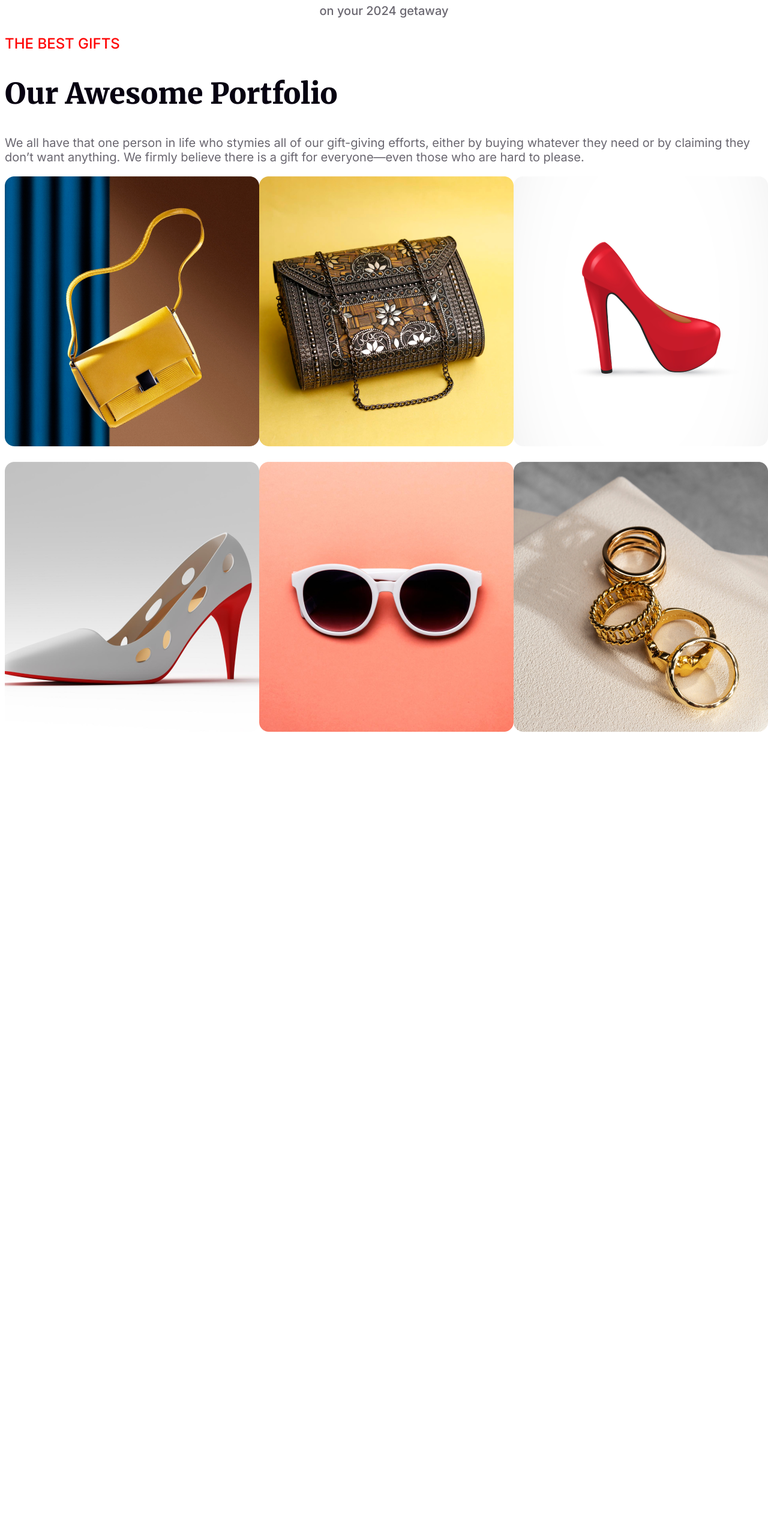
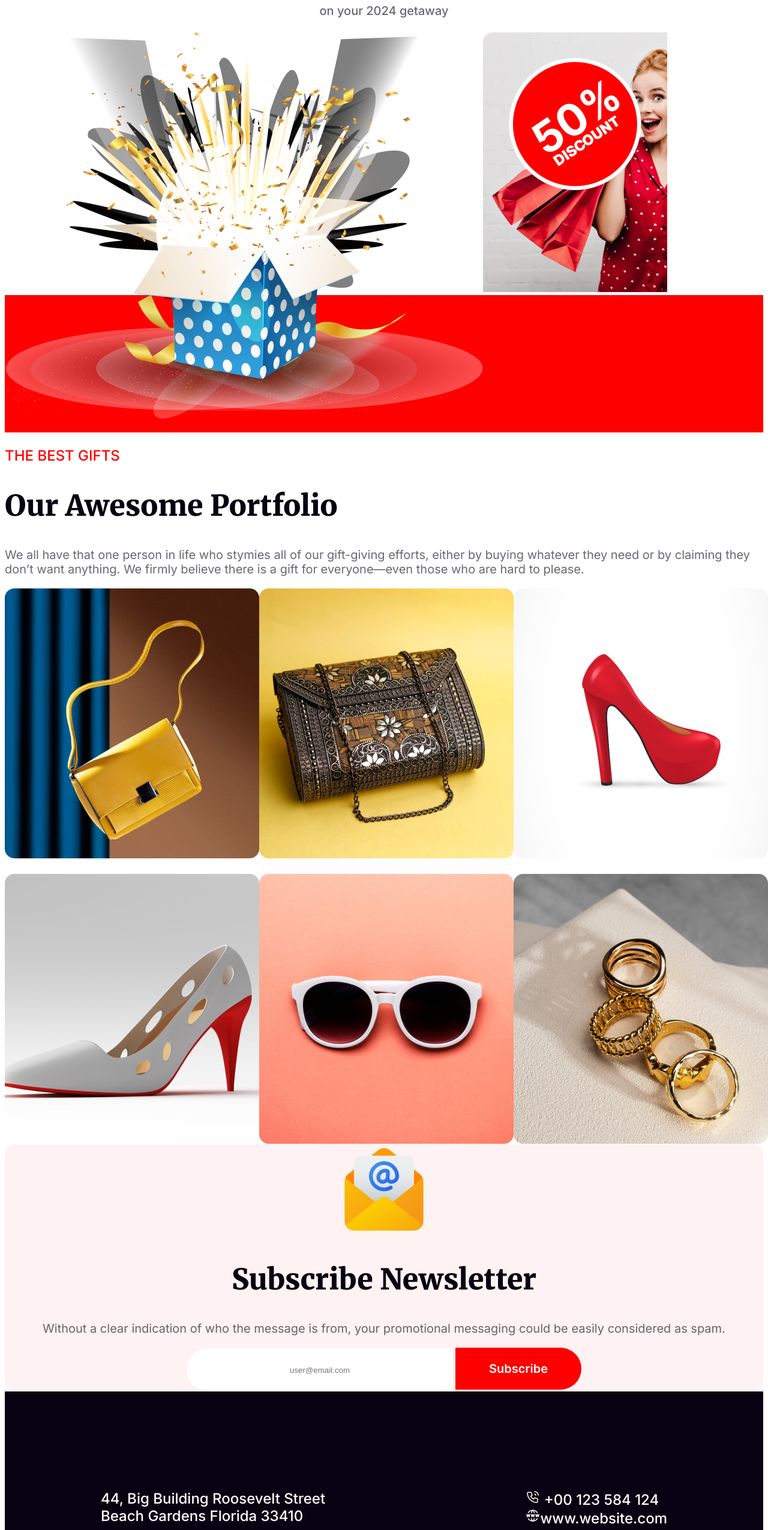
Before and after one commit to Zubayed-Shikder/A1-New-Year, a plain HTML site: page index.html in a window 1280 px wide. Shown: the part 3713-6264 px from the top of the page at 60% size. Before the commit the page ends 4942 px from the top, so only its background shows below. Drawn offline with Linux system fonts and the light colour scheme.

Commit message:
Overall process done wait for last fanishing

```diff
--- a/Styles/styles.css
+++ b/Styles/styles.css
@@ -147,6 +147,19 @@ font-weight: 500;
 line-height: 32px;
 letter-spacing: 0%;
 }
+
+/* image discount 50% style */
+.discout-img{
+    background-image:url(/resources/Rectangle\ 2.png);
+    background-repeat: no-repeat;
+    background-position: bottom;
+    display: flex;
+}
+.icon-off{
+background-image: url(/resources/Rectangle\ 1.png);
+background-repeat: no-repeat;
+}
+
 /* best gitf section style */
 .best-gitf-title{
     color: rgb(255, 0, 0);
@@ -172,3 +185,70 @@ letter-spacing: 0%;
     grid-template-columns: repeat(3, 1fr);
     grid-row-gap:25px;
 }
+/* Subscribe and newslatter option style */
+.subscribe-option{
+    border-radius: 16px;
+    background: rgba(255, 0, 0, 0.05);
+    text-align: center;
+}
+.subs-title{
+    color: rgb(7, 2, 17);
+    font-family: Merriweather;
+    font-size: 48px;
+    font-weight: 900;
+}
+.subs-discription{
+    color: rgba(7, 2, 17, 0.6);
+    font-family: Inter;
+    font-size: 20px;
+    font-weight: 400;
+}
+.subscribe-btn{
+    padding: 0px;
+    margin: 0px;
+}
+.subs-email{
+    width: 440px;
+    height: 70px;
+    border-radius: 50px 0px 0px 50px;
+    background: rgb(255, 255, 255);
+    margin: 0px;
+    border: none;
+    text-align: center;
+}
+.subs-btn{
+    border-radius: 0px 50px 50px 0px;
+    background: rgb(255, 0, 0);
+    width: 210px;
+    height: 70px;
+    margin: 0px;
+    border: none;
+    color: rgb(255, 255, 255);
+    font-family: Inter;
+    font-size: 20px;
+    font-weight: 600;
+    line-height: 24px;
+}
+
+/* footer section style */
+footer{
+    width: auto;
+height: 600px;
+background: rgb(7, 2, 17);
+padding: 120px 140px;
+}
+.footer-details{
+    color: rgb(255, 255, 255);
+font-family: Inter;
+font-size: 24px;
+font-weight: 500;
+margin: 20px;
+
+}
+.location-contact, .copyright-unsubs{
+    display: flex;
+    justify-content: space-between;
+}
+.social-link{
+    text-align: center;
+}
--- a/index.html
+++ b/index.html
@@ -79,7 +79,12 @@
 </div>
 </section>
 <!-- Image part of 50% discount section -->
-<section></section>
+<section>
+    <div class="discout-img">
+        <div><img src="/resources/Group 75.png" alt=""></div>
+        <div class="icon-off"><img src="/resources/Group 44.png" alt=""></div>
+    </div>
+</section>
 
 <!-- Best gitf section -->
 <section>
@@ -99,9 +104,45 @@
         </div>
      </div>
 </section>
+<!-- Subscribe and Newsletter section -->
+<section>
+<div class="subscribe-option">
+    <div class="subscribtion-detail">
+<img src="/resources/Group 61.png" alt="">
+<h2 class="subs-title">Subscribe Newsletter</h2>
+<p class="subs-discription">Without a clear indication of who the message is from, your promotional messaging could be easily considered as spam.</p>
+    </div>
+        <label class="subscribe-btn" for="">
+            <input class="subs-email" type="email" placeholder="user@email.com" name="" id="">
+        <button class="subs-btn">Subscribe</button>
+        </label>
+
+</div>
+</section>
 </main>
+<!-- Hurrah Main section done -->
+
+<!-- footer section srtat from here -->
 <footer>
+ <div class="footer-details">
+<div class="location-contact">
+<p class="location">44, Big Building Roosevelt Street<br>Beach Gardens Florida 33410</p>
+<p class="contact"><img src="/resources/Call.png" alt=""> +00 123 584 124 <br><img src="/resources/Website.png" alt="">www.website.com</p>
+</div>
+<hr>
+<div class="social-link">
+<img src="/resources/Facebook.png" alt="">
+<img src="/resources/Instagram.png" alt="">
+<img src="/resources/Twitter.png" alt="">
+<img src="/resources/Linkedin.png" alt="">
+</div>
+<hr>
+<div class="copyright-unsubs">
+<p class="copyright">2017, All Rights Reserved.</p>
+<p class="unsubs">Unsubscribe</p>
 
+</div>
+ </div>
 </footer>
 </body>
 </html>
```
